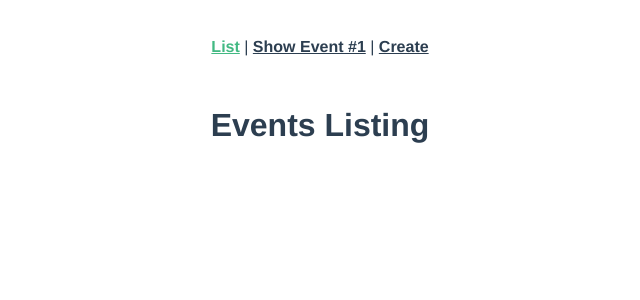
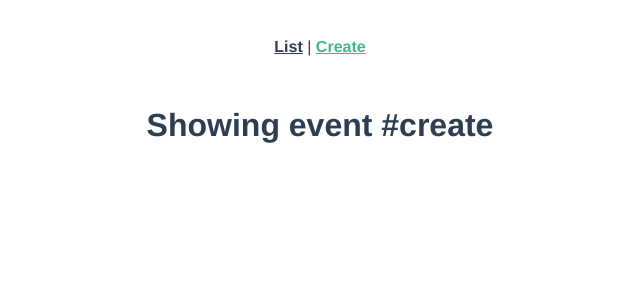
Before and after one commit to Code-Pop/real-world-vue, a Vue app: page /event/create in a window 1280 px wide. Shown: the top 300 px of the page, without its empty margins (320-960 px from the left). Built offline with nearby package versions, Linux system fonts and the light colour scheme.

Commit message:
Added dynamic route and history mode

```diff
--- a/src/App.vue
+++ b/src/App.vue
@@ -2,7 +2,6 @@
   <div id="app">
     <div id="nav">
       <router-link :to="{ name: 'event-list' }">List</router-link> |
-      <router-link :to="{ name: 'event-show' }">Show Event #1</router-link> |
       <router-link :to="{ name: 'event-create' }">Create</router-link>
     </div>
     <router-view/>
--- a/src/router.js
+++ b/src/router.js
@@ -7,6 +7,7 @@
 Vue.use(Router)
 
 export default new Router({
+  mode: 'history',
   routes: [
     {
       path: '/',
@@ -14,9 +15,10 @@
       component: EventList
     },
     {
-      path: '/event',
+      path: '/event/:id',
       name: 'event-show',
-      component: EventShow
+      component: EventShow,
+      props: true
     },
     {
       path: '/event/create',
--- a/src/views/EventList.vue
+++ b/src/views/EventList.vue
@@ -1,3 +1,7 @@
 <template>
-  <h1>Events Listing</h1>
+  <div>
+    <h1>Events Listing</h1>
+
+    <router-link :to="{ name: 'event-show', params: { id: '1' } }">Show Event #1</router-link>
+  </div>
 </template>
--- a/src/views/EventShow.vue
+++ b/src/views/EventShow.vue
@@ -1,3 +1,8 @@
 <template>
-  <h1>Showing event #1</h1>
+  <h1>Showing event #{{ id }}</h1>
 </template>
+<script>
+export default {
+  props: ['id']
+}
+</script>
```
